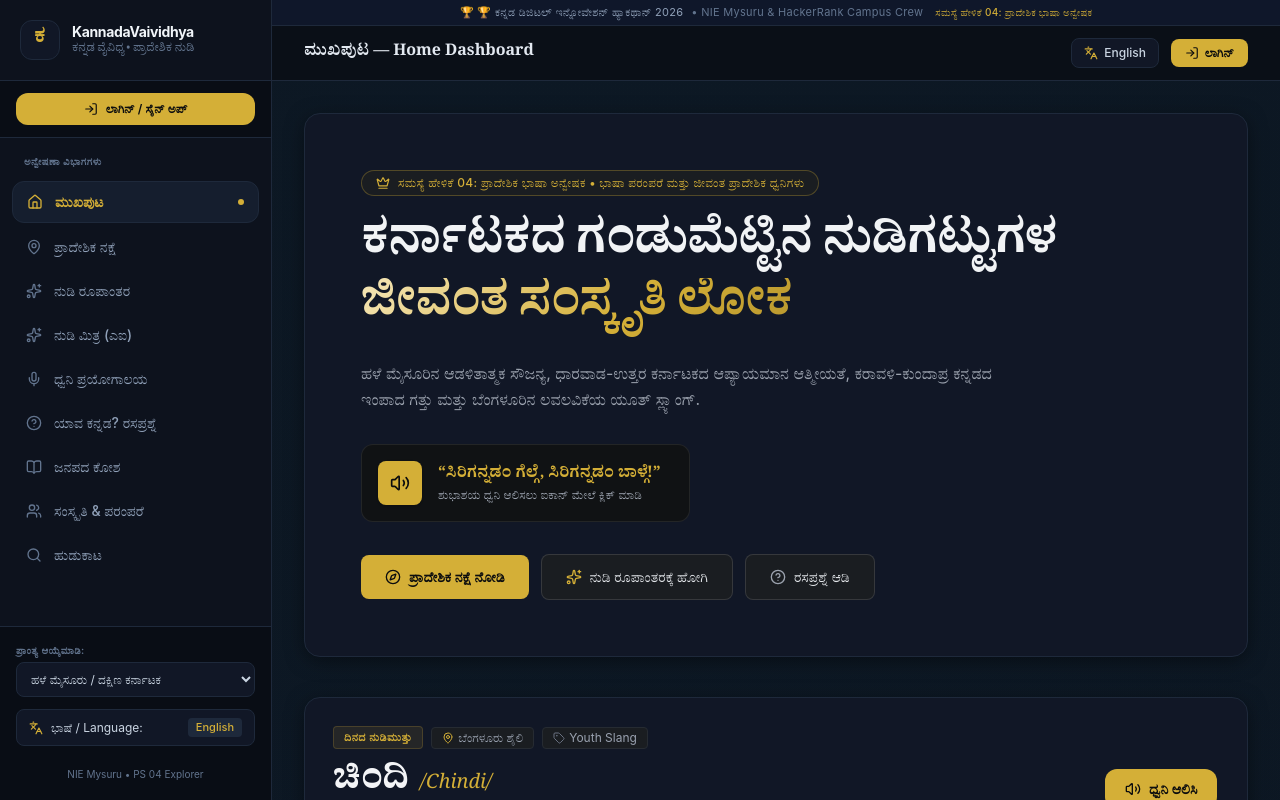
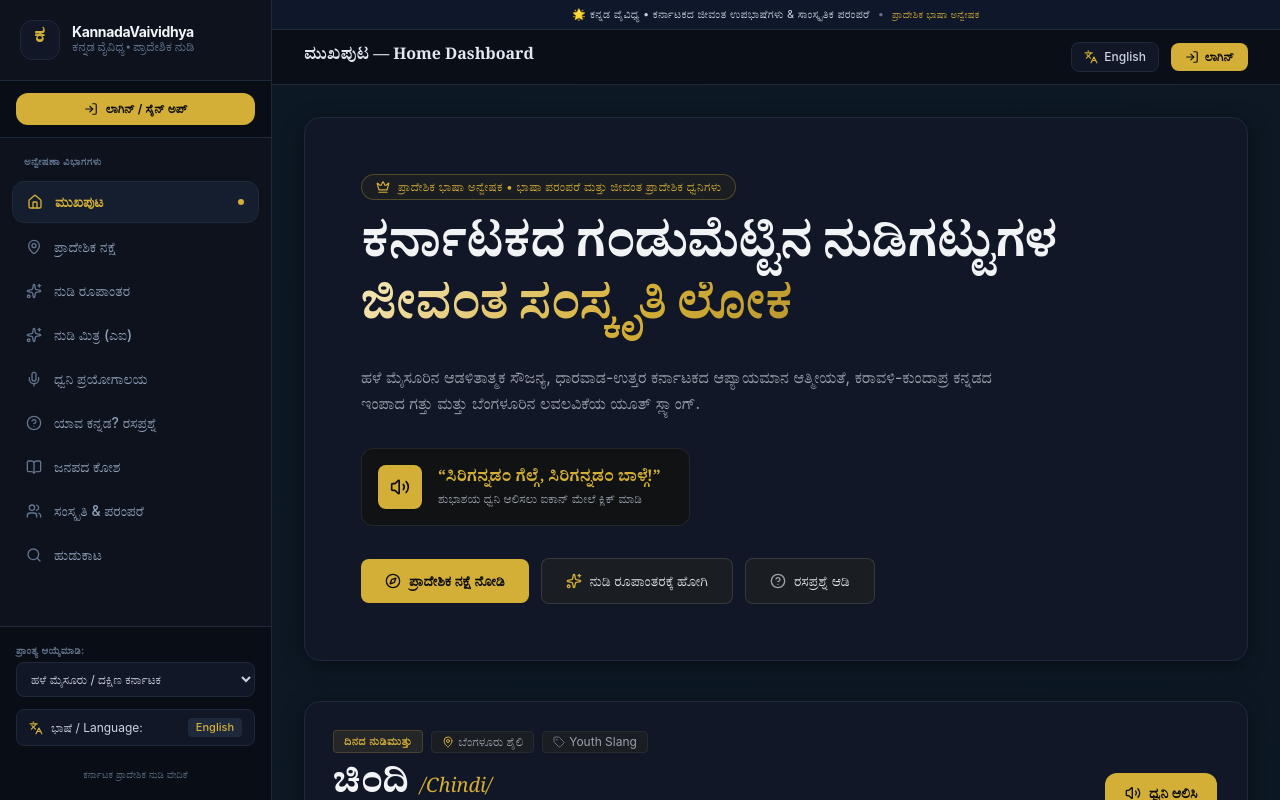
Before and after one commit to maheswarisomashekar-code/KannadaVaividhya, a React (Vite) app: page / in a window 1280 px wide. Shown: the top 800 px of the page. Built offline with nearby package versions, Linux system fonts and the light colour scheme; a web font is replaced by a local one.

Commit message:
fix: remove all NIE, PS-04, and hackathon tags from top bar, hero banner, sidebar, and footer

```diff
--- a/src/components/Footer.jsx
+++ b/src/components/Footer.jsx
@@ -33,19 +33,21 @@ export default function Footer({ lang = 'kn' }) {
             </div>
           </div>
 
-          {/* Hackathon Alignment */}
+          {/* Project Mission & Vision */}
           <div className="md:col-span-4 space-y-2">
             <h4 className="text-xs font-bold uppercase tracking-wider text-[#f8fafc]">
-              {isKn ? 'ಹ್ಯಾಕಥಾನ್ ವಿವರಗಳು' : 'Hackathon Details'}
+              {isKn ? 'ಯೋಜನೆಯ ಧ್ಯೇಯ' : 'Project Mission'}
             </h4>
             <p className="text-xs text-[#d4af37] font-semibold">
-              Kannada Digital Innovation Hackathon 2026
+              {isKn ? 'ಕನ್ನಡ ಪ್ರಾದೇಶಿಕ ಉಪಭಾಷಾ ಸಂರಕ್ಷಣೆ' : 'Regional Kannada Dialect Preservation'}
             </p>
-            <p className="text-xs text-[#cbd5e1]">
-              Organized by <strong>HackerRank Campus Crew</strong> & <strong>The National Institute of Engineering (NIE), Mysuru</strong>.
+            <p className="text-xs text-[#cbd5e1] leading-relaxed">
+              {isKn
+                ? 'ಕರ್ನಾಟಕದ ಪ್ರತಿಯೊಂದು ಪ್ರಾಂತ್ಯದ ವಿಶಿಷ್ಟ ನುಡಿಗಟ್ಟುಗಳು, ಧ್ವನಿ ಮಾದರಿಗಳು ಮತ್ತು ಜಾನಪದ ಸಾಹಿತ್ಯವನ್ನು ಡಿಜಿಟಲ್ ರೂಪದಲ್ಲಿ ಸಂರಕ್ಷಿಸುವ ನವೀನ ಪ್ರಯತ್ನ.'
+                : 'Documenting and celebrating the living oral traditions, distinct accents, and folk idioms of Karnataka across all 31 districts.'}
             </p>
             <p className="text-xs text-[#d4af37]/90 font-medium">
-              Problem Statement 04: Namma Kannada — Regional Language Explorer
+              {isKn ? 'ನಮ್ಮ ಕನ್ನಡ — ಜೀವಂತ ಪ್ರಾದೇಶಿಕ ಭಾಷಾ ಅನ್ವೇಷಕ' : 'Namma Kannada — Regional Language Explorer'}
             </p>
           </div>
 
@@ -70,7 +72,7 @@ export default function Footer({ lang = 'kn' }) {
         <div className="pt-6 flex flex-col sm:flex-row items-center justify-between gap-3 text-xs text-[#94a3b8]/70">
           <p>© 2026 KannadaVaividhya • ಕನ್ನಡ ವೈವಿಧ್ಯ. Built with pride for Karnataka.</p>
           <p className="flex items-center gap-1">
-            Crafted for <span className="text-[#d4af37] font-semibold">NIE Mysuru Hackathon</span>
+            <span className="text-[#d4af37] font-medium">{isKn ? 'ಸಿರಿಗನ್ನಡಂ ಗೆಲ್ಗೆ, ಸಿರಿಗನ್ನಡಂ ಬಾಳ್ಗೆ!' : 'Celebrating Karnataka’s Living Heritage'}</span>
           </p>
         </div>
 
--- a/src/components/Navbar.jsx
+++ b/src/components/Navbar.jsx
@@ -40,9 +40,8 @@ export default function Navbar({
   return (
     <header className="sticky top-0 z-50 backdrop-blur-md bg-[#0b0f17]/90 border-b border-[#1e293b] shadow-md transition-all">
       {/* Top Banner Indicator - Responsive */}
-      <div className="bg-gradient-to-r from-[#8B2635] via-[#D96B43] to-[#8B2635] text-[#f8fafc] text-[11px] sm:text-xs font-semibold py-1 px-3 text-center tracking-wide flex items-center justify-center gap-1.5 sm:gap-2 flex-wrap">
-        <span>🏆 {t.hackathonBanner.split('•')[0]}</span>
-        <span className="hidden md:inline">• NIE Mysuru & HackerRank Campus Crew</span>
+      <div className="bg-[#0f172a] text-[#f8fafc] text-[11px] sm:text-xs font-semibold py-1 px-3 text-center tracking-wide flex items-center justify-center gap-1.5 sm:gap-2 flex-wrap border-b border-[#1e293b]">
+        <span>{t.hackathonBanner}</span>
         <span className="bg-[#d4af37] text-[#0b0f17] px-2 py-0.5 rounded text-[10px] font-extrabold uppercase tracking-tight">
           {t.challengeTag}
         </span>
--- a/src/components/Sidebar.jsx
+++ b/src/components/Sidebar.jsx
@@ -195,7 +195,7 @@ export default function Sidebar({
 
         <div className="pt-0.5 text-center">
           <span className="text-[10px] text-slate-500 font-normal">
-            NIE Mysuru • PS 04 Explorer
+            {isKn ? 'ಕರ್ನಾಟಕ ಪ್ರಾದೇಶಿಕ ನುಡಿ ವೇದಿಕೆ' : 'Karnataka Regional Dialect Explorer'}
           </span>
         </div>
       </div>
--- a/src/components/TopBar.jsx
+++ b/src/components/TopBar.jsx
@@ -32,10 +32,10 @@ export default function TopBar({
   return (
     <header className="sticky top-0 z-30 bg-[#0b0f17]/90 backdrop-blur-md border-b border-[#1e293b]">
       {/* Subtle top banner */}
-      <div className="bg-[#0f172a] border-b border-[#1e293b] text-slate-400 text-[11px] py-1 px-3 text-center tracking-wide flex items-center justify-center gap-2 flex-wrap">
-        <span>🏆 {t.hackathonBanner.split('•')[0]}</span>
-        <span className="hidden sm:inline text-slate-500">• NIE Mysuru & HackerRank Campus Crew</span>
-        <span className="text-[#d4af37] font-medium uppercase text-[10px] ml-1">
+      <div className="bg-[#0f172a] border-b border-[#1e293b] text-slate-300 text-[11px] py-1.5 px-3 text-center tracking-wide flex items-center justify-center gap-2 flex-wrap">
+        <span>{t.hackathonBanner}</span>
+        <span className="text-slate-500">•</span>
+        <span className="text-[#d4af37] font-medium uppercase text-[10px]">
           {t.challengeTag}
         </span>
       </div>
--- a/src/data/translations.js
+++ b/src/data/translations.js
@@ -1,8 +1,8 @@
 // UI Localization Strings (Kannada / English Toggle)
 export const UI_STRINGS = {
   en: {
-    hackathonBanner: '🏆 Kannada Digital Innovation Hackathon 2026 • NIE Mysuru & HackerRank Campus Crew',
-    challengeTag: 'PS 04: Regional Language Explorer',
+    hackathonBanner: '🌟 KannadaVaividhya • Living Dialect & Cultural Heritage Explorer',
+    challengeTag: 'Regional Language Explorer',
     brandSubtitle: 'Living Dialect & Cultural Heritage Explorer',
 
     // Sidebar & Navigation
@@ -123,8 +123,8 @@ export const UI_STRINGS = {
     btnSubmit: 'Save & Publish'
   },
   kn: {
-    hackathonBanner: '🏆 ಕನ್ನಡ ಡಿಜಿಟಲ್ ಇನ್ನೋವೇಶನ್ ಹ್ಯಾಕಥಾನ್ 2026 • ಎನ್.ಐ.ಇ ಮೈಸೂರು & ಹ್ಯಾಕರ್‌ರ್ಯಾಂಕ್ ಕ್ಯಾಂಪಸ್ ಕ್ರೂ',
-    challengeTag: 'ಸಮಸ್ಯೆ ಹೇಳಿಕೆ 04: ಪ್ರಾದೇಶಿಕ ಭಾಷಾ ಅನ್ವೇಷಕ',
+    hackathonBanner: '🌟 ಕನ್ನಡ ವೈವಿಧ್ಯ • ಕರ್ನಾಟಕದ ಜೀವಂತ ಉಪಭಾಷೆಗಳು & ಸಾಂಸ್ಕೃತಿಕ ಪರಂಪರೆ',
+    challengeTag: 'ಪ್ರಾದೇಶಿಕ ಭಾಷಾ ಅನ್ವೇಷಕ',
     brandSubtitle: 'ಕರ್ನಾಟಕದ ಜೀವಂತ ಉಪಭಾಷೆಗಳು ಮತ್ತು ಸಾಂಸ್ಕೃತಿಕ ಪರಂಪರೆ',
 
     // Sidebar & Navigation
```
